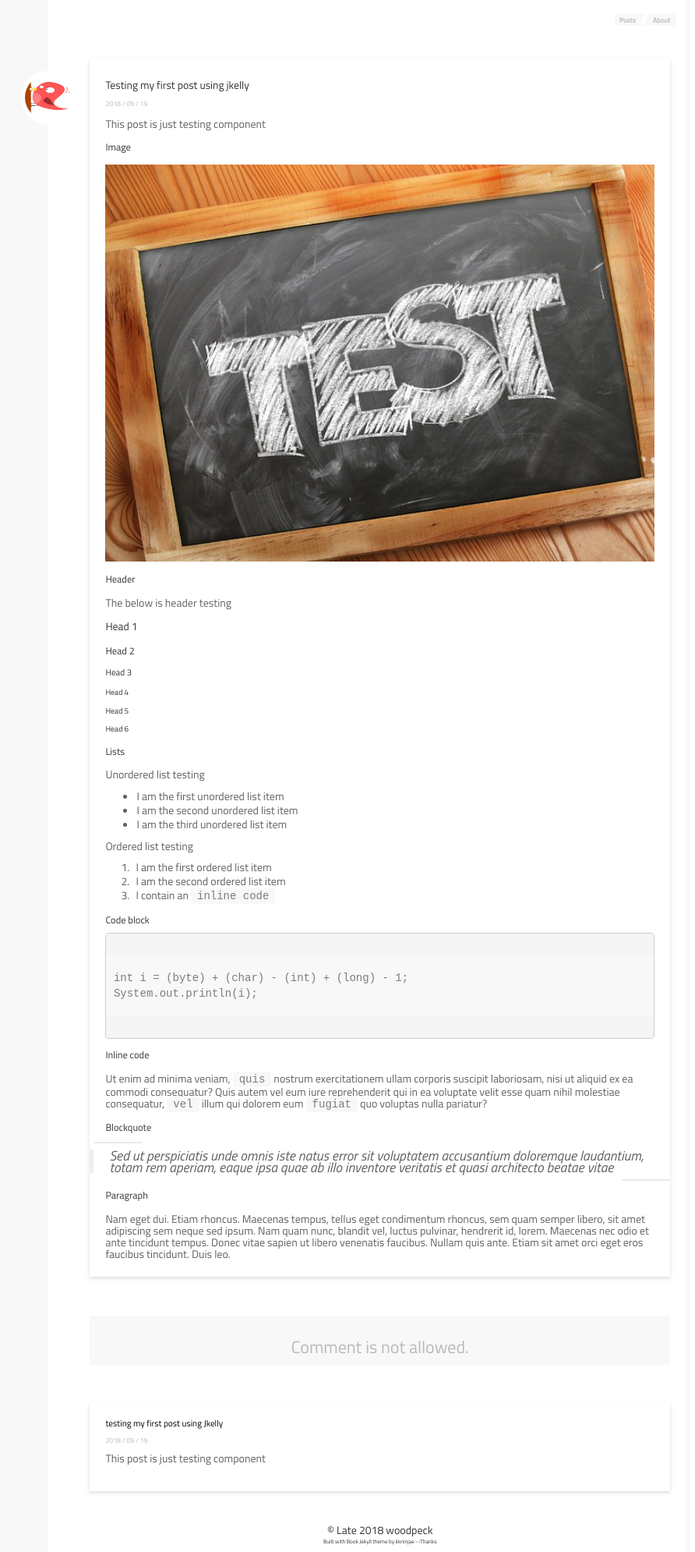
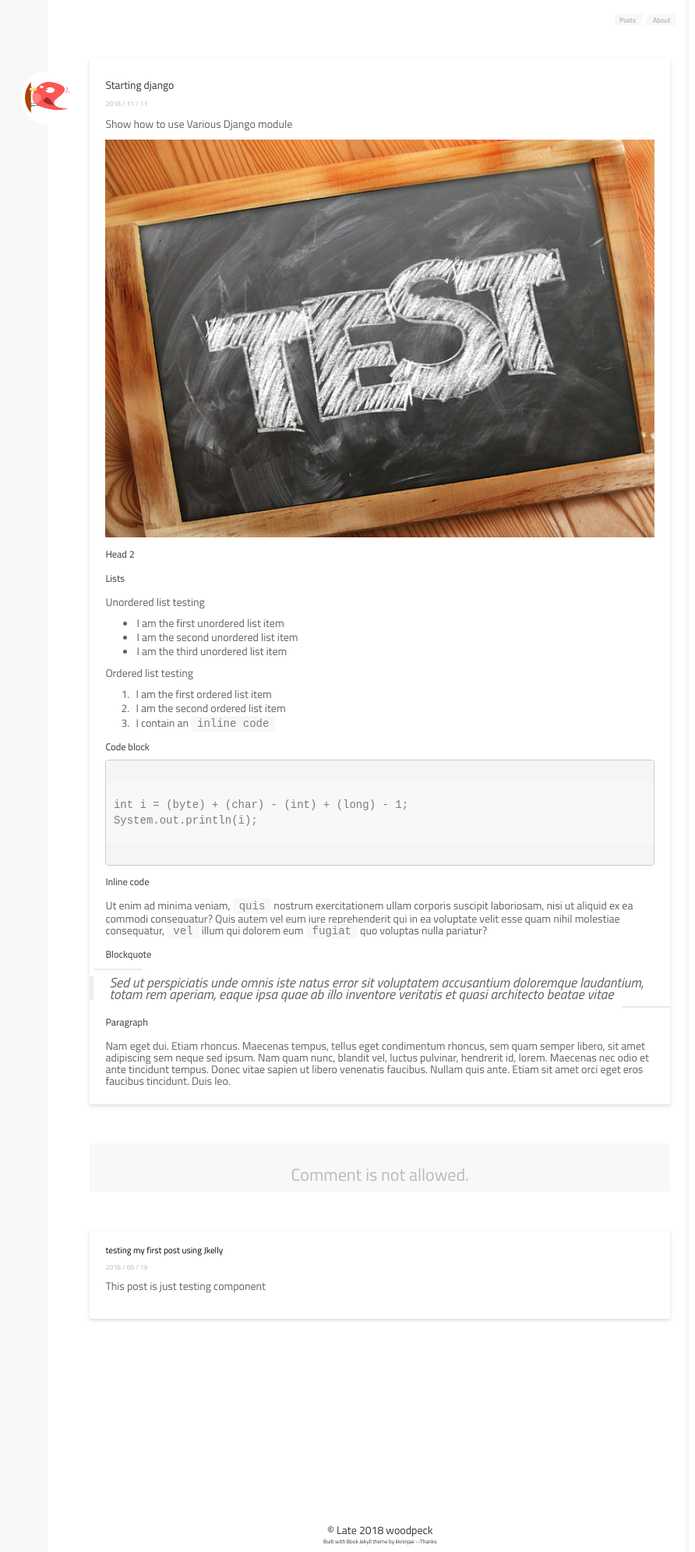
Before and after one commit to woodpeck12/woodpeck12.github.io, a Jekyll site: the page built from _posts/2018-11-11-start.md, in a window 1280 px wide. Shown: the whole page at 78% size, without its empty margins (267-1159 px from the left). Built offline with Jekyll 4.4.1, drawn with Linux system fonts in a browser that asks for light colours.

Commit message:
Update 2018-11-11-start.md

```diff
--- a/_posts/2018-11-11-start.md
+++ b/_posts/2018-11-11-start.md
@@ -1,24 +1,13 @@
 ---
-title: testing my first post using Jkelly
-date: 2018-09-19
+title: Starting Django
+date: 2018-11-11
 ---
-This post is just testing component
+Show how to use Various Django module
 
-
-## Image
 
 ![Placeholder](/assets/img/testing.jpg)
 
-
-## Header
-The below is header testing
-# Head 1
 ## Head 2
-### Head 3
-#### Head 4
-##### Head 5
-###### Head 6
-
 
 ## Lists
 
```
